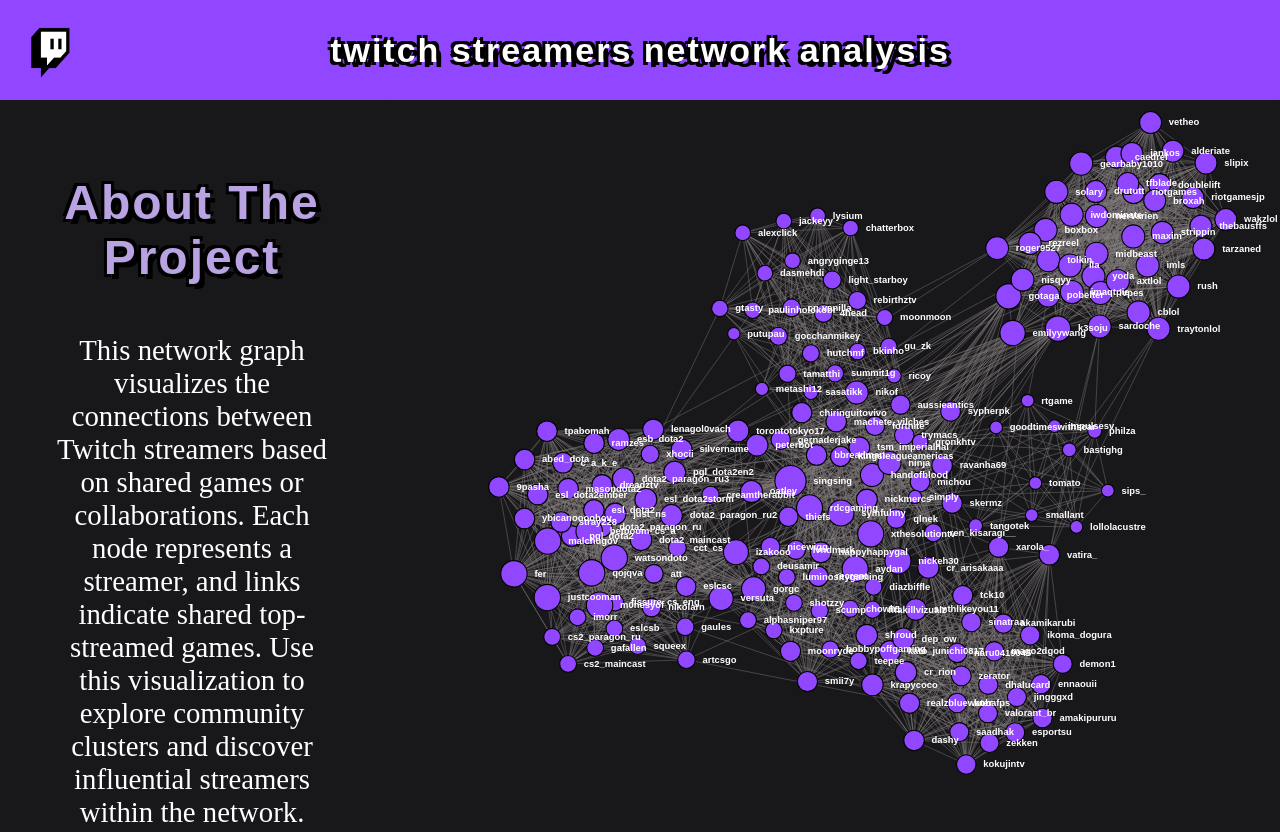
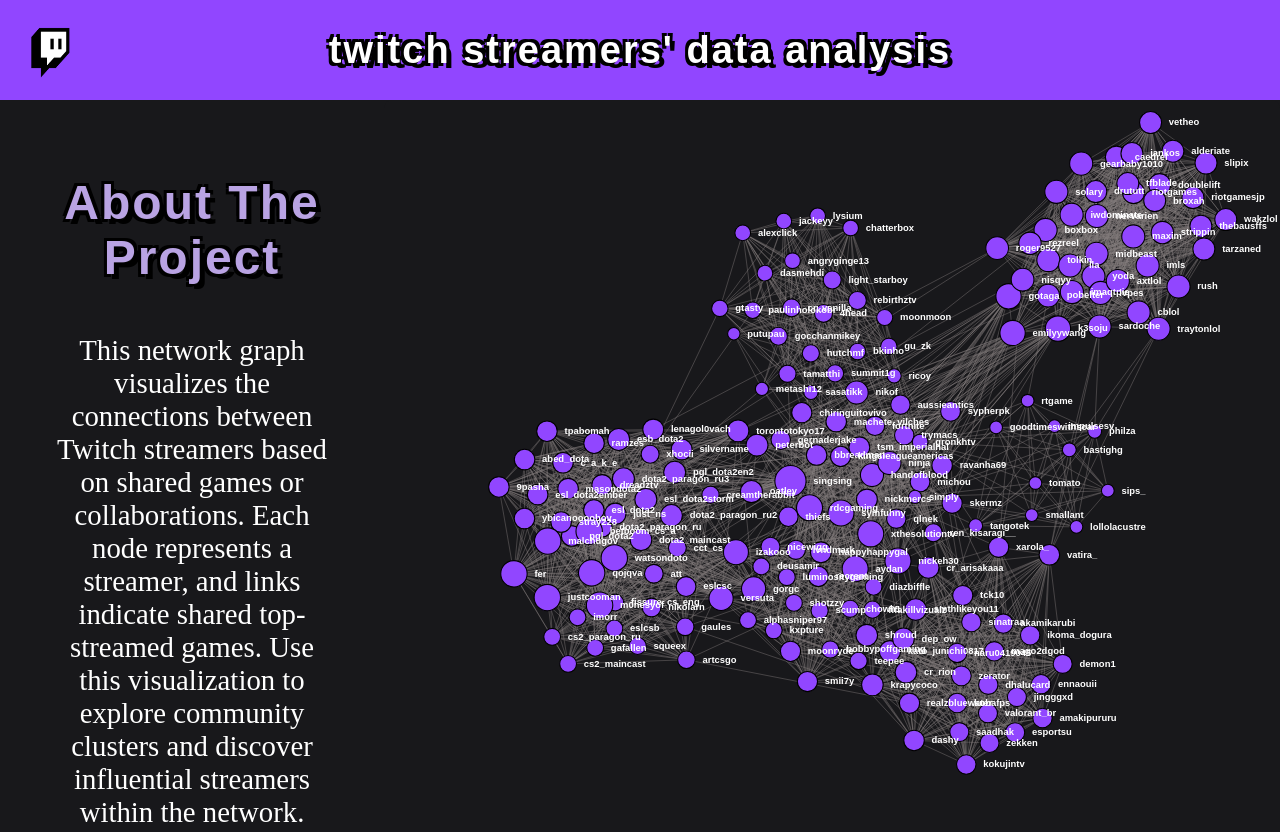
Before and after one commit to Adi-113/twitchanlyz, a plain HTML site: page main.html in a window 1280 px wide. Shown: the top 832 px of the page. Drawn offline with nearby package versions, Linux system fonts and the light colour scheme; animation ran at ten frames a second.

Commit message:
banner changes

```diff
--- a/body.css
+++ b/body.css
@@ -120,7 +120,7 @@
   margin-right: 20px; /* Space between icon and text */
 }
 .banner-text {
-  font-size: 34px;
+  font-size: 38px;
   font-weight: 900;
   color: white;
   text-transform: lowercase;
--- a/main.html
+++ b/main.html
@@ -12,7 +12,7 @@
   <body>
     <div class="banner">
       <img src="icon.png" alt="Twitch Icon" class="banner-icon" />
-      <span class="banner-text">Twitch Streamers Network Analysis</span>
+      <span class="banner-text">Twitch Streamers' Data Analysis</span>
     </div>
     <div class="main-layout content-section">
       <div class="left-panel">
```
